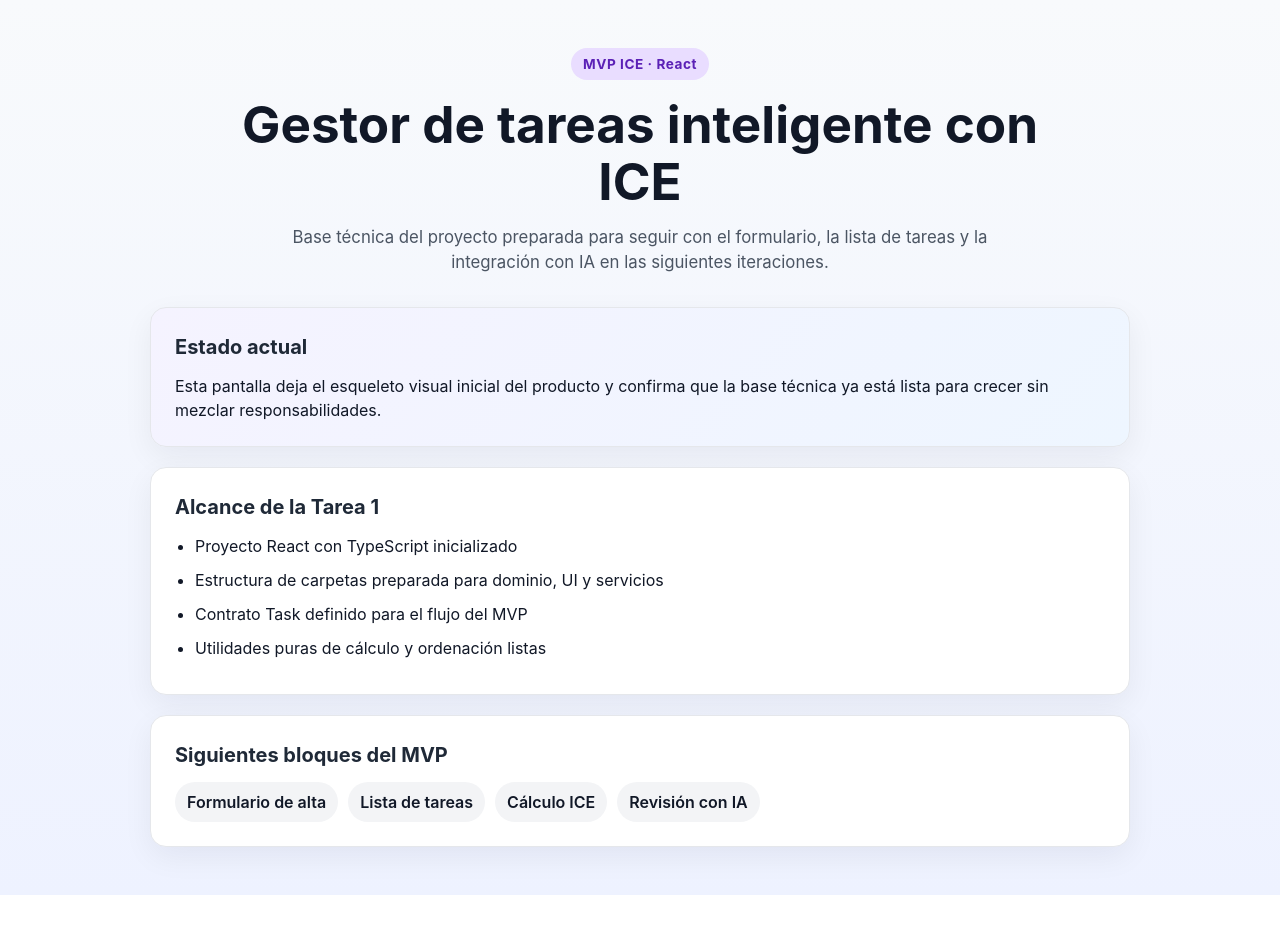
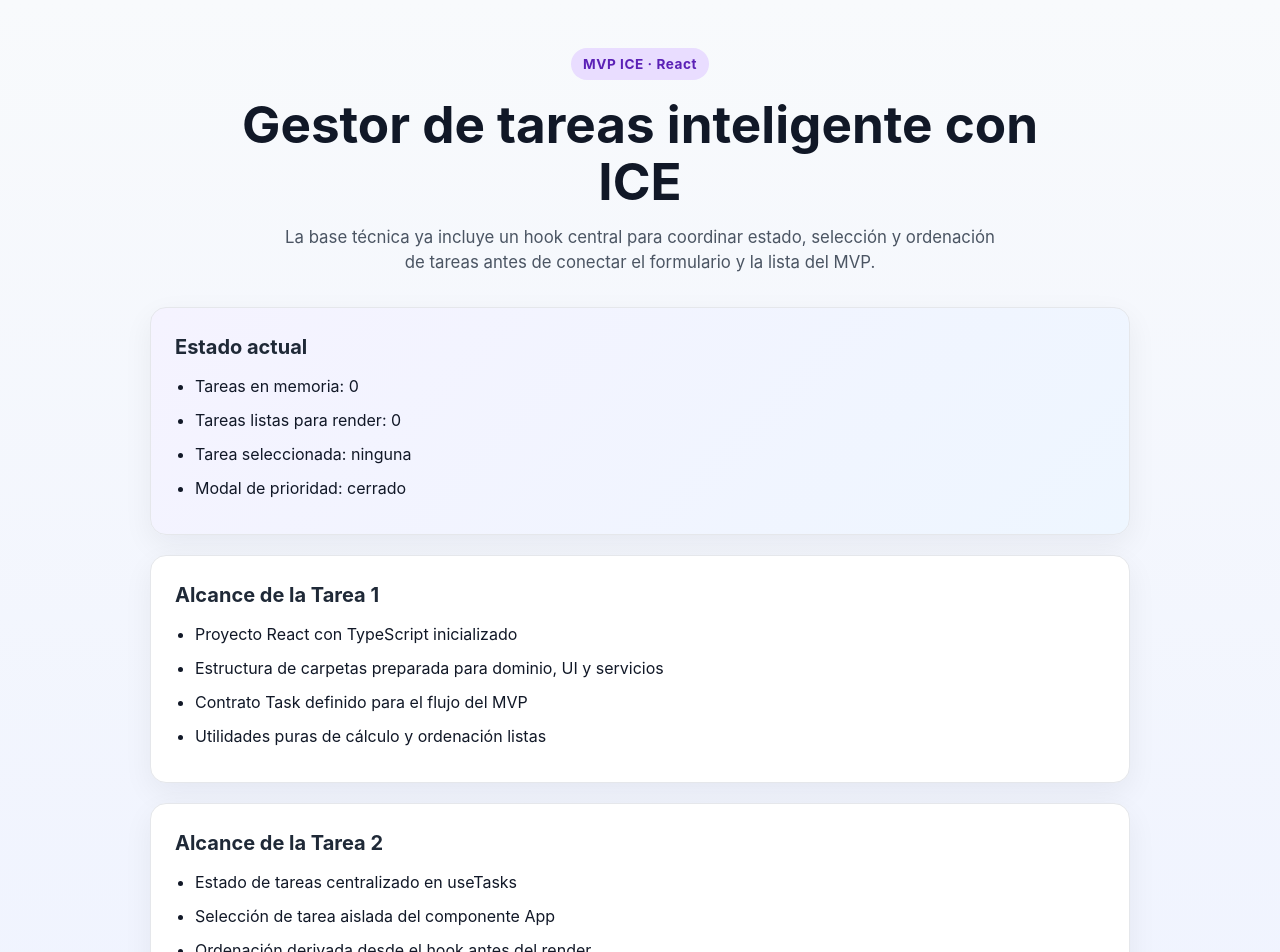
Before and after one commit to jorgeSV/curso_ia, a React (Vite) app in the folder ice-task-manager/: page / in a window 1280 px wide. Shown: the top 952 px of the page. Before the commit the page ends 895 px from the top, so only its background shows below. Built offline with nearby package versions, Linux system fonts and the light colour scheme.

Commit message:
feat(tasks): implement task state hook for task 2

```diff
--- a/ice-task-manager/src/App.tsx
+++ b/ice-task-manager/src/App.tsx
@@ -1,4 +1,5 @@
 import './App.css'
+import { useTasks } from './hooks/useTasks'
 
 const taskOneChecklist = [
   'Proyecto React con TypeScript inicializado',
@@ -7,31 +8,51 @@ const taskOneChecklist = [
   'Utilidades puras de cálculo y ordenación listas',
 ]
 
+const taskTwoChecklist = [
+  'Estado de tareas centralizado en useTasks',
+  'Selección de tarea aislada del componente App',
+  'Ordenación derivada desde el hook antes del render',
+  'API preparada para formulario, lista y modal',
+]
+
 function App() {
+  const { isPriorityModalOpen, selectedTaskId, sortedTasks, tasks } = useTasks()
+
   return (
     <div className="app-shell">
       <header className="hero-section">
         <span className="badge">MVP ICE · React</span>
         <h1>Gestor de tareas inteligente con ICE</h1>
         <p className="lead">
-          Base técnica del proyecto preparada para seguir con el formulario, la lista de tareas y
-          la integración con IA en las siguientes iteraciones.
+          La base técnica ya incluye un hook central para coordinar estado, selección y ordenación
+          de tareas antes de conectar el formulario y la lista del MVP.
         </p>
       </header>
 
       <main className="content-grid">
         <section className="panel panel-accent">
           <h2>Estado actual</h2>
-          <p>
-            Esta pantalla deja el esqueleto visual inicial del producto y confirma que la base
-            técnica ya está lista para crecer sin mezclar responsabilidades.
-          </p>
+          <ul className="checklist">
+            <li>{`Tareas en memoria: ${tasks.length}`}</li>
+            <li>{`Tareas listas para render: ${sortedTasks.length}`}</li>
+            <li>{`Tarea seleccionada: ${selectedTaskId ?? 'ninguna'}`}</li>
+            <li>{`Modal de prioridad: ${isPriorityModalOpen ? 'abierto' : 'cerrado'}`}</li>
+          </ul>
         </section>
 
         <section className="panel">
           <h2>Alcance de la Tarea 1</h2>
           <ul className="checklist">
             {taskOneChecklist.map((item) => (
+              <li key={item}>{item}</li>
+            ))}
+          </ul>
+        </section>
+
+        <section className="panel">
+          <h2>Alcance de la Tarea 2</h2>
+          <ul className="checklist">
+            {taskTwoChecklist.map((item) => (
               <li key={item}>{item}</li>
             ))}
           </ul>
--- /dev/null
+++ b/ice-task-manager/src/hooks/useTasks.ts
@@ -0,0 +1,101 @@
+import { useState } from 'react';
+
+import type { IceValues, Task } from '../types/task';
+import { calculateIceScore, normalizeIceValues } from '../utils/ice';
+import { sortTasksByPriority } from '../utils/taskSort';
+
+type CreateTaskInput = {
+  name: string;
+  description: string;
+};
+
+type UpdateTaskIceValuesInput = {
+  taskId: string;
+  values: Partial<IceValues>;
+};
+
+const buildTask = ({ name, description }: CreateTaskInput): Task => ({
+  id: crypto.randomUUID(),
+  name: name.trim(),
+  description: description.trim(),
+  status: 'idle',
+  createdAt: Date.now(),
+});
+
+export const useTasks = () => {
+  const [tasks, setTasks] = useState<Task[]>([]);
+  const [selectedTaskId, setSelectedTaskId] = useState<string | undefined>(undefined);
+  const [isPriorityModalOpen, setIsPriorityModalOpen] = useState(false);
+
+  const selectedTask = tasks.find((task) => task.id === selectedTaskId);
+  const sortedTasks = sortTasksByPriority(tasks);
+
+  const createTask = ({ name, description }: CreateTaskInput): Task | undefined => {
+    const normalizedName = name.trim();
+    const normalizedDescription = description.trim();
+
+    if (!normalizedName || !normalizedDescription) {
+      return undefined;
+    }
+
+    const nextTask = buildTask({
+      name: normalizedName,
+      description: normalizedDescription,
+    });
+
+    setTasks((currentTasks) => [...currentTasks, nextTask]);
+
+    return nextTask;
+  };
+
+  const selectTask = (taskId: string | undefined) => {
+    setSelectedTaskId(taskId);
+  };
+
+  const updateTaskIceValues = ({ taskId, values }: UpdateTaskIceValuesInput) => {
+    setTasks((currentTasks) =>
+      currentTasks.map((task) => {
+        if (task.id !== taskId) {
+          return task;
+        }
+
+        const normalizedValues = normalizeIceValues(values);
+        const impact = normalizedValues.impact ?? task.impact;
+        const confidence = normalizedValues.confidence ?? task.confidence;
+        const ease = normalizedValues.ease ?? task.ease;
+
+        return {
+          ...task,
+          impact,
+          confidence,
+          ease,
+          iceScore: calculateIceScore(impact, confidence, ease),
+          status: 'ready',
+          errorMessage: undefined,
+        };
+      }),
+    );
+  };
+
+  const openPriorityModal = (taskId: string) => {
+    setSelectedTaskId(taskId);
+    setIsPriorityModalOpen(true);
+  };
+
+  const closePriorityModal = () => {
+    setIsPriorityModalOpen(false);
+  };
+
+  return {
+    tasks,
+    sortedTasks,
+    selectedTask,
+    selectedTaskId,
+    isPriorityModalOpen,
+    createTask,
+    selectTask,
+    updateTaskIceValues,
+    openPriorityModal,
+    closePriorityModal,
+  };
+};
```
